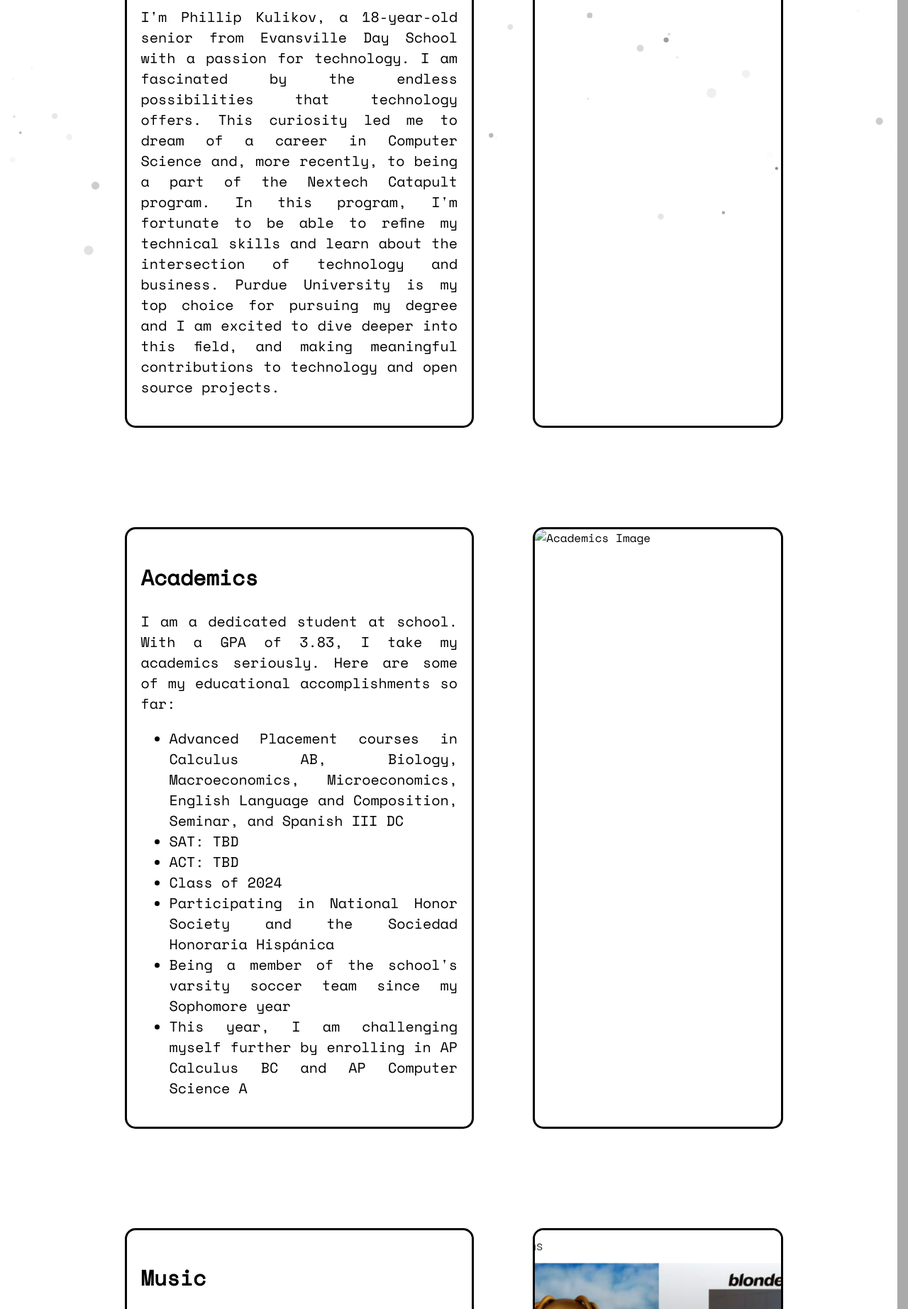
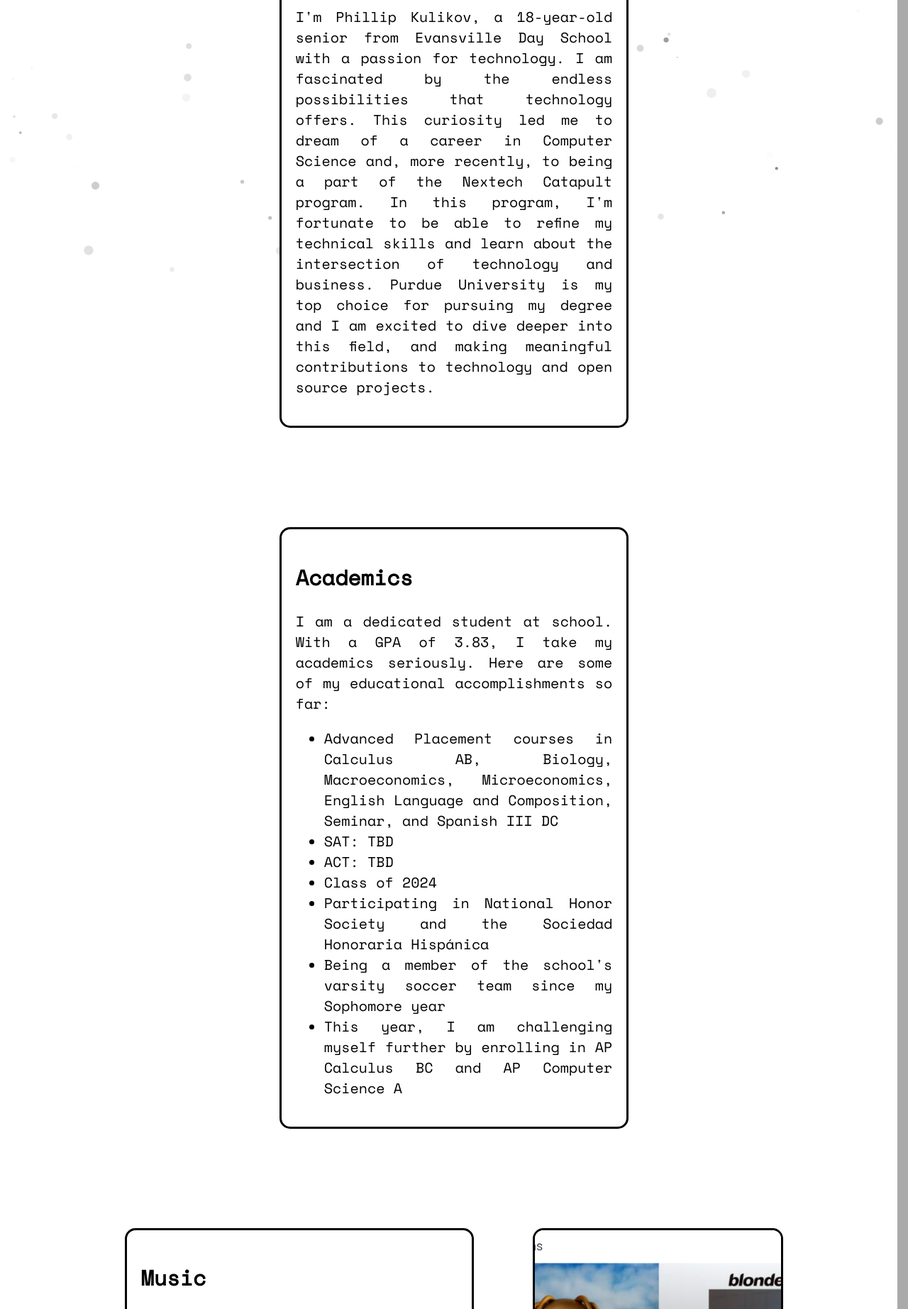
Before and after one commit to phizlip/portfolio, a plain HTML site: page about.html in a window 1280 px wide. Shown: the part 239-2084 px from the top of the page at 71% size. Drawn offline with Linux system fonts and the light colour scheme.

Commit message:
Update about.html

```diff
--- a/about.html
+++ b/about.html
@@ -23,7 +23,6 @@
     <div class="about-container">
         <!-- Intro Section -->
         <div class="about-section">
-            <img src="images/aboutme.png" alt="Intro Image" class="about-image">
             <div class="about-text">
                 <h2>About Me</h2>
                 <p>I'm Phillip Kulikov, a 18-year-old senior from Evansville Day School with a passion for technology. I am fascinated by the endless possibilities that technology offers. This curiosity led me to dream of a career in Computer Science and, more recently, to being a part of the Nextech Catapult program. In this program, I'm fortunate to be able to refine my technical skills and learn about the intersection of technology and business. Purdue University is my top choice for pursuing my degree and I am excited to dive deeper into this field, and making meaningful contributions to technology and open source projects.</p>
@@ -46,7 +45,6 @@
                 </ul>
                 </p>
             </div>
-            <img src="images/academics.jpg" alt="Academics Image" class="about-image">
         </div>
 
         <!-- Music Section -->
```
